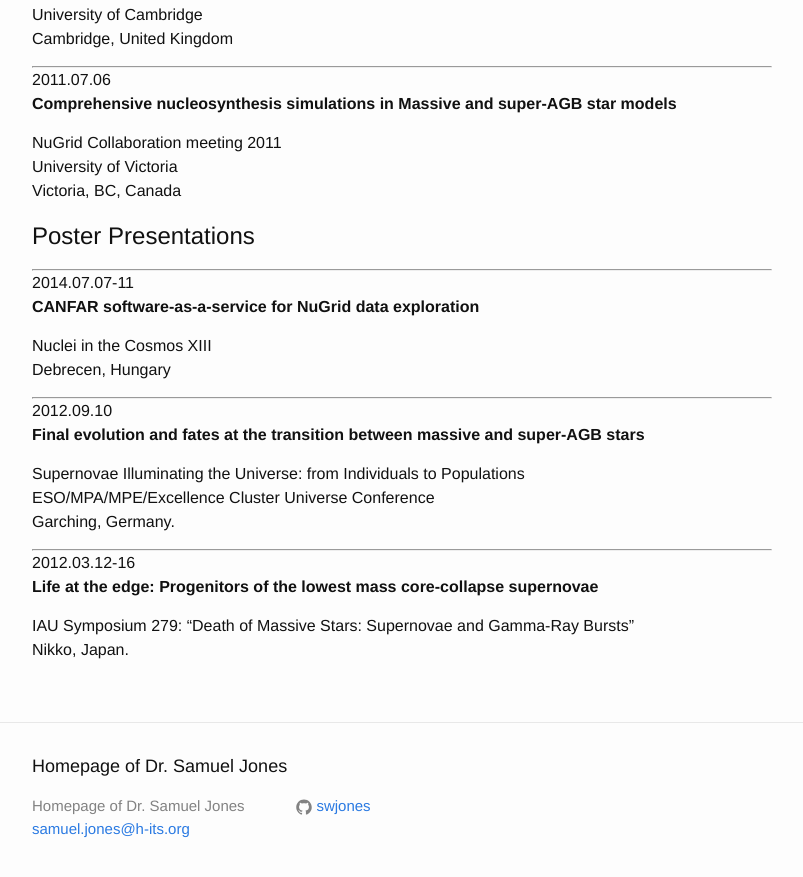
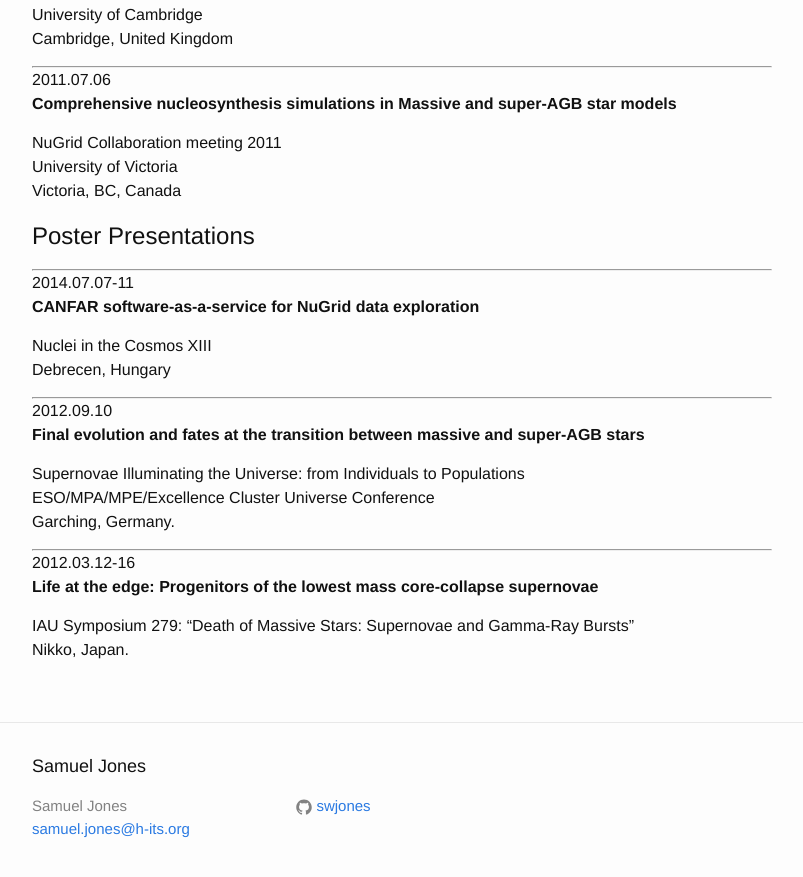
Before and after one commit to swjones/swjones.github.io, a Jekyll site: the page built from talks.md, in a window 1280 px wide and 900 px high, scrolled down 2728 px. Shown: the top 877 px of the window, without its empty margins (238-1041 px from the left). Built offline with Jekyll 4.4.1, drawn with Linux system fonts in a browser that asks for light colours; formulas are drawn with MathJax 3; some of the changed text lies outside the part shown.

Commit message:
NMDr
Former-commit-id: c02c1d2db668cb5c65a00666b726285ef794e389

```diff
--- a/_config.yml
+++ b/_config.yml
@@ -1,5 +1,5 @@
 # Site settings
-title: Homepage of Dr. Samuel Jones
+title: Samuel Jones
 email: samuel.jones@h-its.org
 #description: > # this means to ignore newlines until "baseurl:"
 #  Thank you for visiting my website
```
